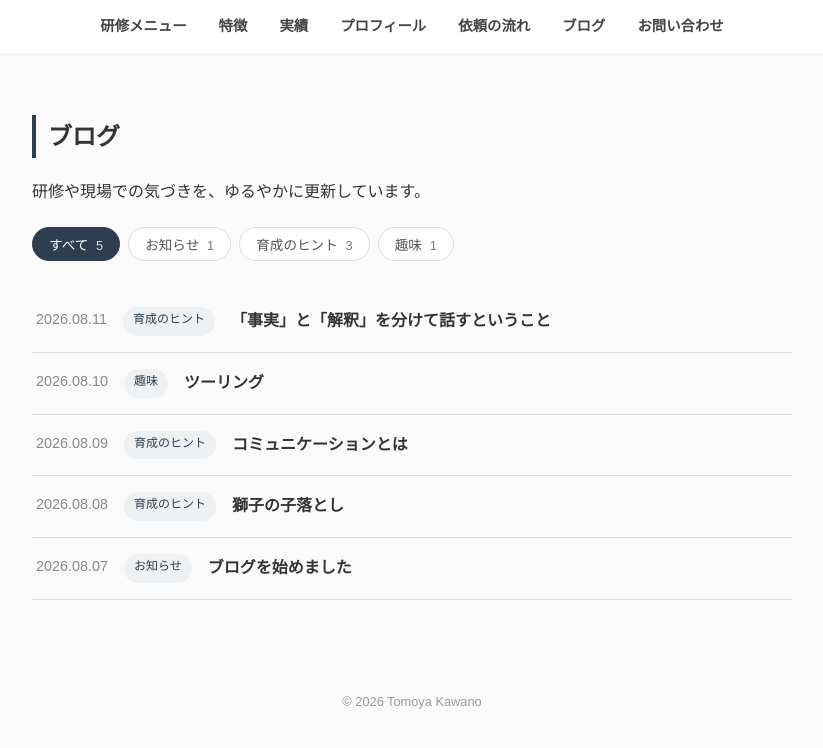
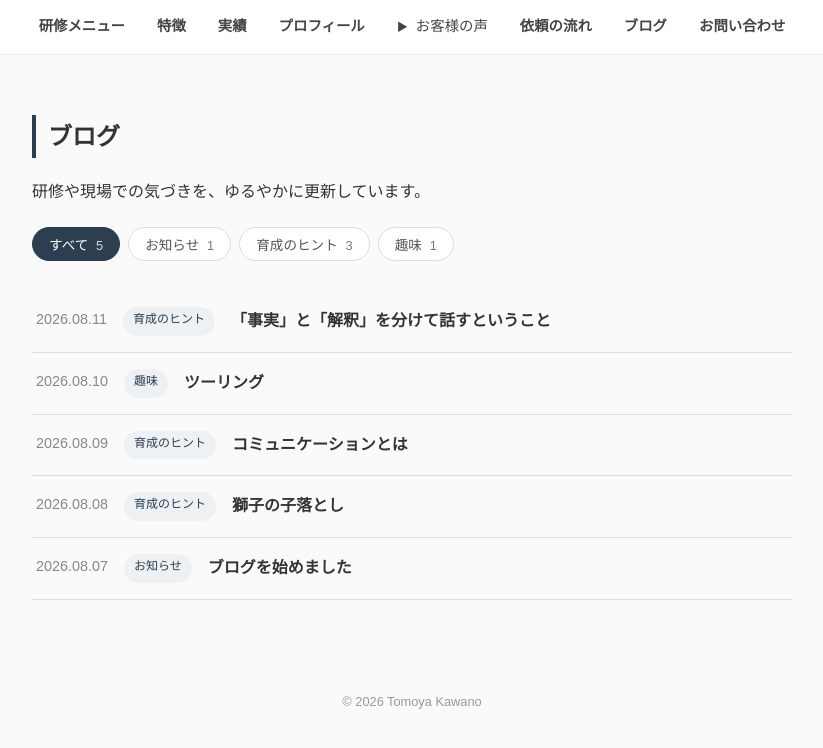
Before and after one commit to heso710soul-ctrl/kawano-training-profile, a Jekyll site: the page built from blog.html, in a window 1280 px wide. Shown: the top 748 px of the page, without its empty margins (228-1051 px from the left). Built offline with Jekyll 4.4.1, drawn with Linux system fonts in a browser that asks for light colours.

Commit message:
Update default.html

```diff
--- a/_layouts/default.html
+++ b/_layouts/default.html
@@ -33,6 +33,7 @@
     <li><a href="{{ site.baseurl }}/#features" class="nav-link nav-link--jump">特徴</a></li>
     <li><a href="{{ site.baseurl }}/#achievements" class="nav-link nav-link--jump">実績</a></li>
     <li><a href="{{ site.baseurl }}/#profile" class="nav-link nav-link--jump">プロフィール</a></li>
+    <li><a href="#" data-target="voices" class="nav-link"><span class="arrow">▶</span> お客様の声</a></li>
     <li><a href="{{ site.baseurl }}/#flow" class="nav-link nav-link--jump">依頼の流れ</a></li>
     <li><a href="{{ site.baseurl }}/blog/" class="nav-link nav-link--jump">ブログ</a></li>
     <li><a href="{{ site.baseurl }}/#contact" class="nav-link nav-link--jump">お問い合わせ</a></li>
```
